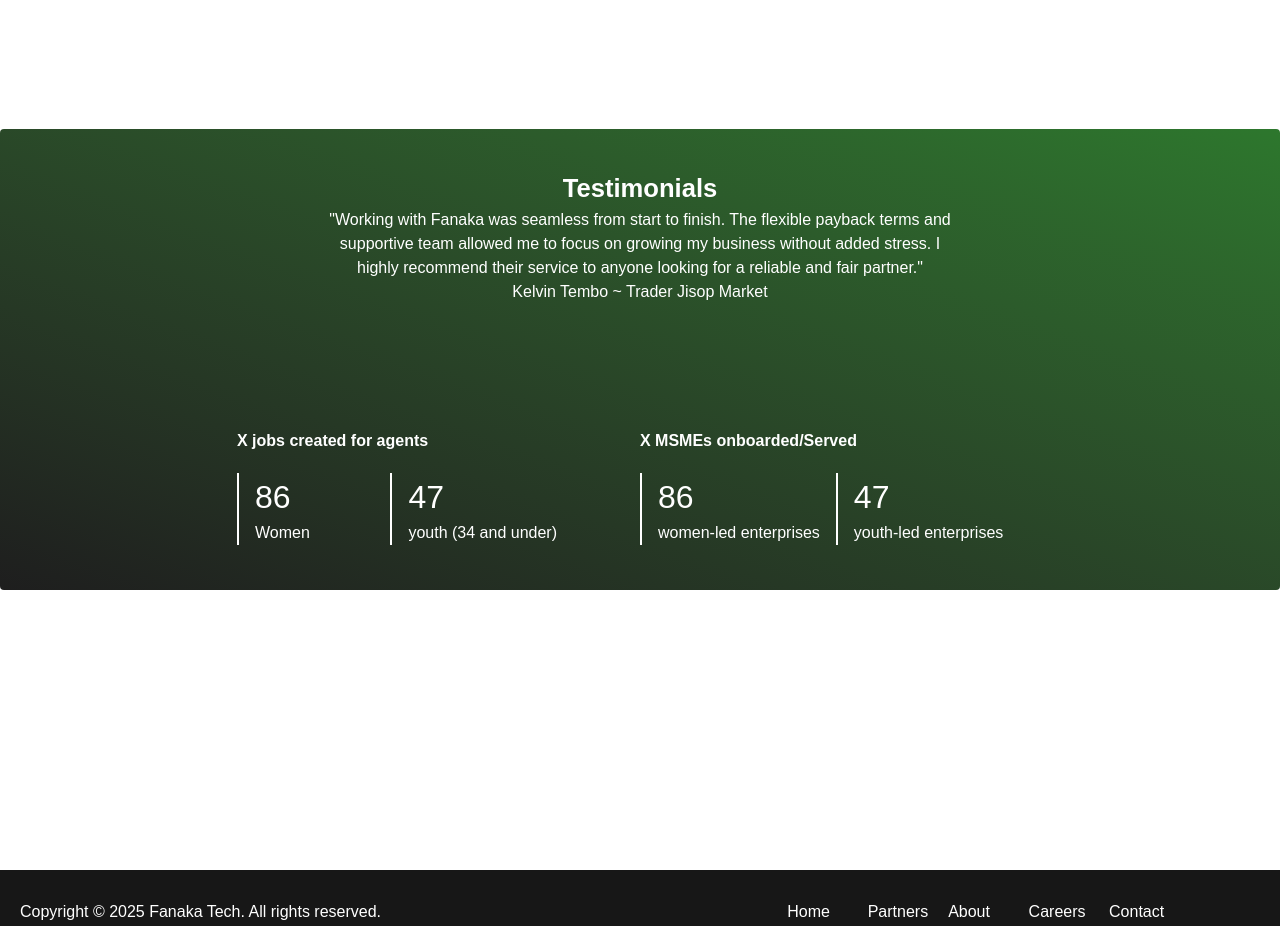
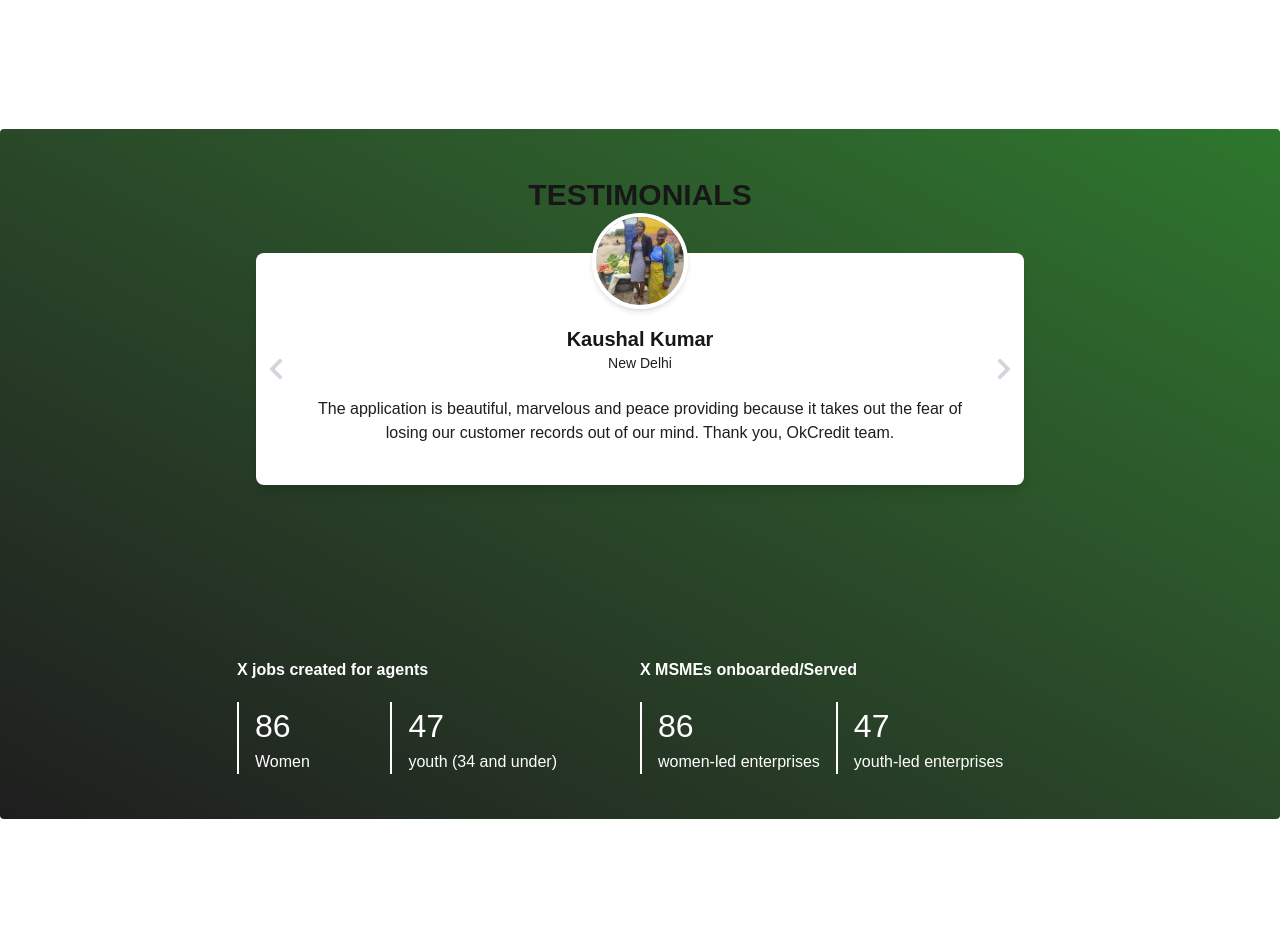
Before and after one commit to Leevai-Kaugu/fanaka-web-app, a Next.js app: page /partners in a window 1280 px wide. Shown: the part 880-1806 px from the top of the page. Built offline with nearby package versions, Linux system fonts and the light colour scheme.

Commit message:
changed carousel

```diff
--- a/app/(root)/page.tsx
+++ b/app/(root)/page.tsx
@@ -23,7 +23,7 @@ export default function Home() {
         <div className="flex w-full flex-col col-start-1 row-start-1 z-10 relative">
           <Nav />
 
-          <div className="flex flex-col my-0 md:my-[10%] md:ml-[5%] p-0 md:p-10">
+          <div className="flex flex-col my-0  md:ml-[5%] p-0 md:p-10">
             <Hero />
           </div>
 
--- a/app/(root)/partners/page.tsx
+++ b/app/(root)/partners/page.tsx
@@ -25,15 +25,15 @@ export default function Home() {
           <div className="flex flex-col items-center justify-center mt-[10vh]">
             <div className="flex flex-col md:flex-row mb-[5vh] items-center justify-center">
                 <div className="md:w-[40%] w-[90%] md:text-start text-center">
-                    <h2 className="text-fp text-[7vw] md:text-[2.5vw] uppercase cursor-pointer hover:scale-105 transition-transform duration-300 md:mb-[0px] mb-3">Partner With Us</h2>
-                    <p className="w-full text-fg cursor-pointer hover:scale-105 transition-transform duration-300">At Fanaka, our vision is to revolutionize financial inclusion in Zambia and beyond, providing micro and small enterprises (MSMEs) with the tools and support they need to thrive. We aim to empower these enterprises by offering a holistic financial ecosystem, including financial literacy training, digital lending, and insurance linkages.</p>
+                    <h2 className="text-fp text-[7vw] md:text-[2.5vw] uppercase transition-transform duration-300 md:mb-[0px] mb-3">Partner With Us</h2>
+                    <p className="w-full text-fg transition-transform duration-300">At Fanaka, our vision is to revolutionize financial inclusion in Zambia and beyond, providing micro and small enterprises (MSMEs) with the tools and support they need to thrive. We aim to empower these enterprises by offering a holistic financial ecosystem, including financial literacy training, digital lending, and insurance linkages.</p>
                 </div>
                 <Image
                     src='/green house-01.svg' // Home page background
                     alt="Hero image"
                     width={1100}
                     height={900}
-                    className="col-start-1 row-start-1 md:w-[40%] w-full cursor-pointer hover:scale-105 transition-transform duration-300 ease-in-out"
+                    className="col-start-1 row-start-1 md:w-[40%] w-full cursor-pointer transition-transform duration-300 ease-in-out"
                 />
             </div>
           </div>
--- a/app/layout.tsx
+++ b/app/layout.tsx
@@ -3,6 +3,7 @@ import type { Metadata } from "next";
 import { Poppins } from 'next/font/google'
 import "./globals.css";
 import Link from "next/link";
+
 
 
 const poppins = Poppins({
@@ -28,7 +29,7 @@ export default function RootLayout({
       <body
         className={`${poppins.variable} antialiased`}
       >
-        <div className="h-fit flex flex-col justify-between bg-white">
+        <div className="w-[100%] h-fit flex flex-col justify-between bg-white">
           {children}
           <div className="bg-foreground text-background flex md:flex-row flex-col-reverse w-full justify-between items-center p-[20px] mt-[35vh]">
             <p className="w-full md:w-1/2 text-center md:text-start mt-10 md:mt-[0px]">Copyright © {currentYear} Fanaka Tech. All rights reserved.</p>
--- a/components/about_summary/page.tsx
+++ b/components/about_summary/page.tsx
@@ -2,7 +2,6 @@
 import React from 'react'
 import Image from 'next/image'
 import businessLdy from "@/public/portrait-person-owning-managing-their-own-business.jpg"
-import problemo from "@/public/problemo-01.svg"
 import Approach_summary from '../approach_toggle/page'
 
 export default function Summary(){
@@ -11,7 +10,7 @@ export default function Summary(){
           <div className="flex flex-col md:flex-row md:mt-[20vh] mt-[10vh] w-[100%] justify-around">
                 <div className="w-full flex justify-center md:w-[30%]">
                   <Image
-                    src={problemo}// public folder path
+                    src='/problemo-01.svg'// public folder path
                     alt="Fanaka client C.E.O Interacting with a client"
                     width={1100}
                     height={900}
--- a/components/hero/page.tsx
+++ b/components/hero/page.tsx
@@ -6,11 +6,11 @@ import Contact_us from "@/components/contact_us/page";
 export default function Hero(){
     return(
         <div className='md:block flex flex-col items-center md:items-center mt-[10vh] md:mt-[0px] px-[10vw] md:px-[0px]'>
-            <h1 className="text-[15vw] md:text-[5vw] text-white font-bold leading-none"
+            <h1 className="text-[15vw] md:text-[8vw] text-white font-bold leading-none"
             style={{ textShadow: '2px 2px 4px rgba(0,0,0,0.15)' }}>FANAKA</h1>
-            <h2 className="text-white text-[8vw] md:text-[1.5vw] leading-none"
+            <h2 className="text-white text-[8vw] md:text-[3vw] leading-none"
             style={{ textShadow: '2px 2px 4px rgba(0,0,0,0.05)' }}>Growing with you</h2>
-            <p className='text-white text-[3.5vw] md:text-[1.5vw] '
+            <p className='text-white text-[3.5vw] md:text-[2vw] '
             style={{ textShadow: '2px 2px 4px rgba(0,0,0,0.05)' }}>Learn, Borrow, Insure.</p>
             <p className='text-white pt-[20px] md:w-[45%]'>Fanaka’s community-led financial innovation uplifts Zambia’s MSMEs especially women and youth owned ones. Advancing poverty eradication, economic equality, and sustainable growth. </p>
             <Contact_us/>
--- a/components/testimonials/page.tsx
+++ b/components/testimonials/page.tsx
@@ -1,20 +1,97 @@
-'use client'
-import React from 'react';
+'use client';
 
-export default function Testimonials() {
-    return (
-        <div className='flex w-[100%] h-full'>
-            <div className='w-full flex items-center justify-center pt-[5vh] '>
-                <div className='flex w-1/2 flex-col'>
-                    <h1 className='md:text-[2vw] text-[7vw ] text-center font-bold text-background md:text-white text-flp'>Testimonials</h1>
-                    <p className='text-center text-background text-white'>"Working with Fanaka was seamless from start to finish. The flexible payback terms and supportive team allowed me
-                    to focus on growing my business without added stress.
-                    I highly recommend their service to anyone looking for a reliable
-                    and fair partner."
-                    <br />
-                    Kelvin Tembo ~ Trader Jisop Market</p>
-                </div>
-            </div>
+import { useState, useEffect, useRef } from 'react';
+import { FaChevronLeft, FaChevronRight } from 'react-icons/fa';
+import Image from 'next/image';
+
+const testimonials = [
+  {
+    name: 'Kaushal Kumar',
+    location: 'New Delhi',
+    avatar: '/WhatsApp Image 2025-05-04 at 11.44.58_c9684580.jpg',
+    text: `The application is beautiful, marvelous and peace providing because it takes out the fear of losing our customer records out of our mind. Thank you, OkCredit team.`,
+  },
+  {
+    name: 'Aditi Sharma',
+    location: 'Mumbai',
+    avatar: '/WhatsApp Image 2025-05-04 at 11.44.59_39e0a387.jpg',
+    text: `Excellent UI and very intuitive. I recommend it to all small business owners.`,
+  },
+  {
+    name: 'Rajeev Thakur',
+    location: 'Bangalore',
+    avatar: '/HILA.png',
+    text: `Easy to use and very helpful for tracking daily transactions.`,
+  },
+];
+
+export default function TestimonialSlider() {
+  const [current, setCurrent] = useState(0);
+  const intervalRef = useRef<ReturnType<typeof setInterval> | null>(null);
+
+  const nextSlide = () => {
+    setCurrent((prev) => (prev + 1) % testimonials.length);
+    resetInterval();
+  };
+
+  const prevSlide = () => {
+    setCurrent((prev) => (prev - 1 + testimonials.length) % testimonials.length);
+    resetInterval();
+  };
+
+  const resetInterval = () => {
+    if (intervalRef.current !== null) {
+      clearInterval(intervalRef.current);
+    }
+    intervalRef.current = setInterval(() => {
+      setCurrent((prev) => (prev + 1) % testimonials.length);
+    }, 6000);
+  };
+
+  useEffect(() => {
+    resetInterval();
+    return () => {
+      if (intervalRef.current !== null) {
+        clearInterval(intervalRef.current);
+      }
+    };
+  }, []);
+
+  const testimonial = testimonials[current];
+
+  return (
+    <div className="md:w-full w-[80%] max-w-3xl mx-auto text-center py-12 relative">
+      <h2 className="text-3xl font-bold mb-10">TESTIMONIALS</h2>
+
+      <div className="relative bg-white shadow-lg rounded-lg p-10">
+        <div className="w-24 h-24 mx-auto -mt-20 relative rounded-full overflow-hidden border-4 border-white shadow-md">
+          <Image
+            src={testimonial.avatar}
+            alt={testimonial.name}
+            layout="fill"
+            objectFit="cover"
+            priority
+          />
         </div>
-    )
+
+        <h3 className="text-xl font-semibold mt-4">{testimonial.name}</h3>
+        <p className="text-fg text-sm">{testimonial.location}</p>
+        <p className="mt-6 text-fg">{testimonial.text}</p>
+
+        {/* Arrows */}
+        <button
+          onClick={prevSlide}
+          className="absolute left-2 top-1/2 transform -translate-y-1/2 text-gray-300 hover:text-gray-500"
+        >
+          <FaChevronLeft size={24} />
+        </button>
+        <button
+          onClick={nextSlide}
+          className="absolute right-2 top-1/2 transform -translate-y-1/2 text-gray-300 hover:text-gray-500"
+        >
+          <FaChevronRight size={24} />
+        </button>
+      </div>
+    </div>
+  );
 }
```
Also changed, not shown: public/WhatsApp Image 2025-05-04 at 11.44.58_c9684580.jpg (added), public/WhatsApp Image 2025-05-04 at 11.44.59_39e0a387.jpg (added).
